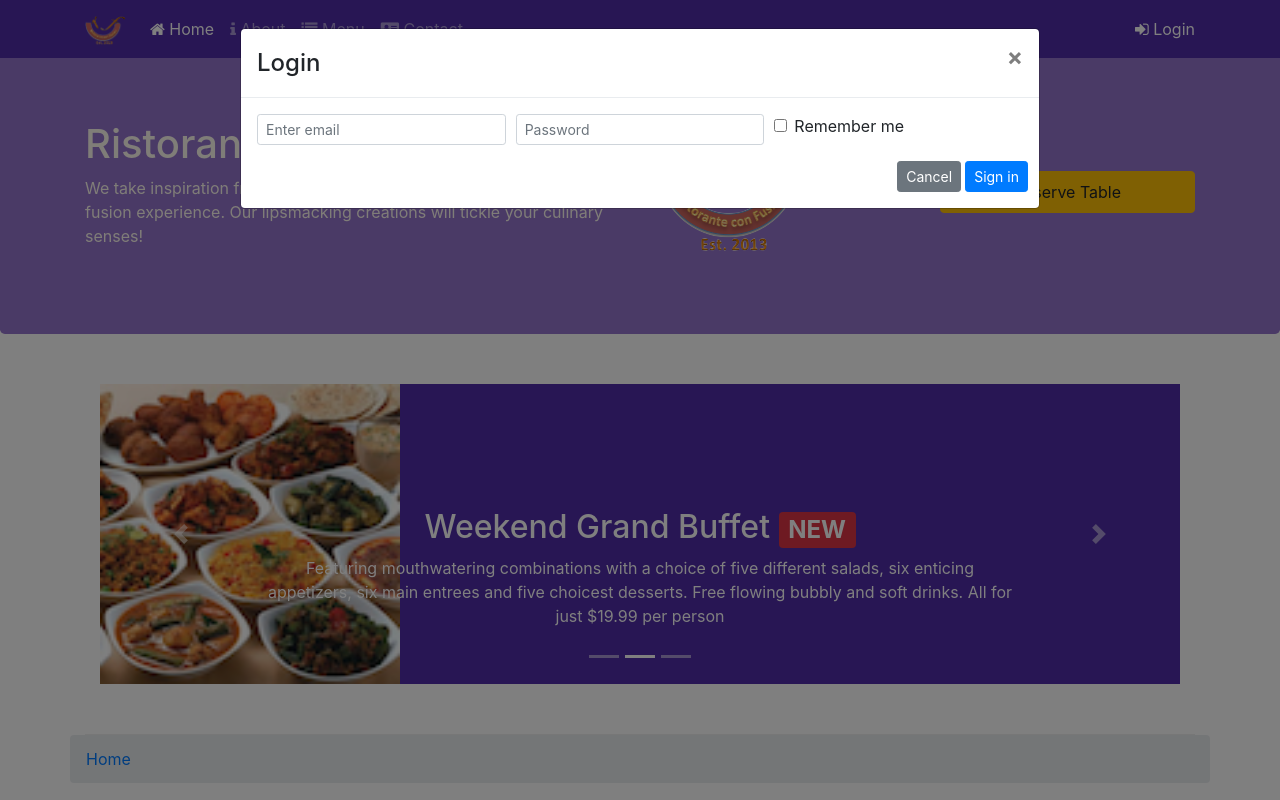
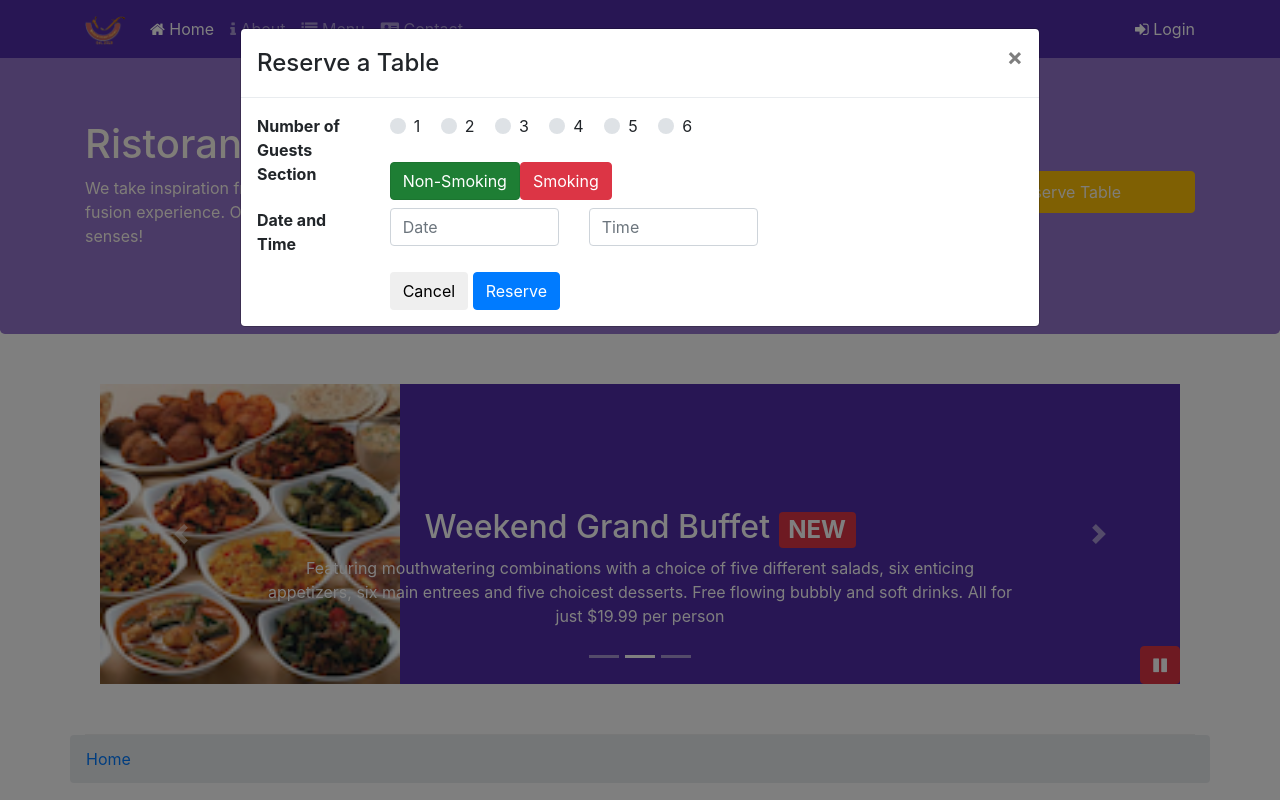
Before and after one commit to Karthigeyan420/Bootstrap4, a website: page index.html in a window 1280 px wide. Both pictures are taken after a click on the link "Login". Shown: the top 800 px of the page. Drawn offline with nearby package versions, Linux system fonts and the light colour scheme.

Commit message:
Week 4- Bootstrap and Jquery

```diff
--- a/css/styles.css
+++ b/css/styles.css
@@ -61,3 +61,8 @@ body{
     left: 0;
     min-height: 300px;
 }
+#carouselButton{
+    right:0;
+    bottom:0;
+    position: absolute;
+}
--- a/index.html
+++ b/index.html
@@ -41,31 +41,52 @@
         <div class="modal-dialog modal-lg" role="content">
             <div class="modal-content">
                 <div class="modal-header">
-                    <h4 class="modal-title">Login </h4>
+                    <h4 class="modal-title">Reserve a Table </h4>
                     <button type="button" class="close" data-dismiss="modal">&times;</button>
                 </div>
                 <div class="modal-body">
-                    <form>
-                        <div class="form-row">
-                            <div class="form-group col-sm-4">
-                                    <label class="sr-only" for="exampleInputEmail3">Email address</label>
-                                    <input type="email" class="form-control form-control-sm mr-1" id="exampleInputEmail3" placeholder="Enter email">
+                    <form >
+                        <dl class="row">
+                            <dt class="col-12 col-sm-2">Number of Guests</dt>
+                            <dd class="col-12 col-sm-10">
+                                <div class="custom-control custom-radio custom-control-inline">
+                                    <input type="radio" class="custom-control-input" name="radio1" id="radio1">
+                                    <label for="radio1" class="custom-control-label">1</label>
+                                </div>
+                                <div class="custom-control custom-radio custom-control-inline">
+                                    <input type="radio" class="custom-control-input" name="radio2" id="radio2">
+                                    <label for="radio2" class="custom-control-label">2</label>
+                                </div>
+                                <div class="custom-control custom-radio custom-control-inline">
+                                    <input type="radio" class="custom-control-input" name="radio3" id="radio3">
+                                    <label for="radio3" class="custom-control-label">3</label>
+                                </div>
+                                <div class="custom-control custom-radio custom-control-inline">
+                                    <input type="radio" class="custom-control-input" name="radio4" id="radio4">
+                                    <label for="radio4" class="custom-control-label">4</label>
+                                </div>
+                                <div class="custom-control custom-radio custom-control-inline">
+                                    <input type="radio" class="custom-control-input" name="radio5" id="radio5">
+                                    <label for="radio5" class="custom-control-label">5</label>
+                                </div>
+                                <div class="custom-control custom-radio custom-control-inline">
+                                    <input type="radio" class="custom-control-input" name="radio6" id="radio6">
+                                    <label for="radio6" class="custom-control-label">6</label>
+                                </div>
+                            </dd>
+                            <dt class="col-12 col-sm-2">Section</dt>
+                            <dd class="col-12 col-sm-10">
+                                <button type="button" class="btn btn-success active">Non-Smoking</button><button type="button" class="btn btn-danger">Smoking</button>
+                            </dd>
+                            <dt class="col-12 col-sm-2">Date and Time</dt>
+                            <dd class="col-12 col-sm-3"><input class="form-control" type="text" name="date" placeholder="Date"></dd>
+                            <dd class="col-12 col-sm-3"><input class="form-control" type="text" name="date" placeholder="Time"></dd>
+                        </dl>
+                        <div class="row">
+                            <div class="col-10 offset-2">
+                                <button type="button" class="btn btn-basic">Cancel</button>
+                                <button type="button" class="btn btn-primary">Reserve</button>
                             </div>
-                            <div class="form-group col-sm-4">
-                                <label class="sr-only" for="exampleInputPassword3">Password</label>
-                                <input type="password" class="form-control form-control-sm mr-1" id="exampleInputPassword3" placeholder="Password">
-                            </div>
-                            <div class="col-sm-auto">
-                                <div class="form-check">
-                                    <input class="form-check-input" type="checkbox">
-                                    <label class="form-check-label"> Remember me
-                                    </label>
-                                </div>
-                            </div>
-                        </div>
-                        <div class="form-row">
-                            <button type="button" class="btn btn-secondary btn-sm ml-auto" data-dismiss="modal">Cancel</button>
-                            <button type="submit" class="btn btn-primary btn-sm ml-1">Sign in</button>
                         </div>
                     </form>
                 </div>
@@ -84,10 +105,7 @@
                     <img src="img/logo.png" class="img-fluid">
                 </div>
                 <div class="col-12 col-sm-3 align-self-center">
-                    <a role="button" class="btn btn-block nav-link btn-warning"
-                    data-toggle="tooltip" data-html="true"
-                    title="Or Call us at <br><strong>+91 9876543210</strong>"
-                    data-placement="bottom" href="#ReserveTable">Reserve Table</a>
+                    <a role="button" class="btn btn-block nav-link btn-warning" data-toggle="modal" data-target="#loginModal">Reserve Table</a>
                 </div>
             </div>
         </div>
@@ -135,6 +153,7 @@
                         <a class="carousel-control-next" href="#mycarousel" role="button" data-slide="next">
                             <span class="carousel-control-next-icon"></span>
                         </a>
+                        <button class="btn btn-danger" id="carouselButton"><span class="fa fa-pause"></span></button>
                     </div>
                 </div>
             </div>
@@ -192,7 +211,7 @@
                 </div>
             </div>
         </div>
-        <div class="row row-content">
+        <!-- <div class="row row-content">
             <div class="col-11 col-sm-8 offset-md-2">
                     <div class="card">
                         <h3  id="ReserveTable" class="card-header bg-warning text-white">Reverse a Table</h3>
@@ -239,7 +258,7 @@
                         </div>
                     </div>
             </div>
-        </div>
+        </div> -->
     </div>
 
     <footer class="footer">
@@ -290,7 +309,19 @@
     <script src="node_modules/bootstrap/dist/js/bootstrap.min.js"></script>
     <script>
         $(document).ready(function(){
-            $('[data-toggle="tooltip"]').tooltip();
+            $('#mycarousel').carousel({interval:2000});
+            $('#carouselButton').click(function(){
+                if ($('#carouselButton').children('span').hasClass('fa-pause')){
+                    $('#mycarousel').carousel('pause');
+                    $('#carouselButton').children('span').removeClass('fa-pause');
+                    $('#carouselButton').children('span').addClass('fa-play');
+                }
+                else if ($('#carouselButton').children('span').hasClass('fa-play')){
+                    $('#mycarousel').carousel('cycle');
+                    $('#carouselButton').children('span').removeClass('fa-play');
+                    $('#carouselButton').children('span').addClass('fa-pause');
+                }
+            });
         });
     </script>
 </body>
```
